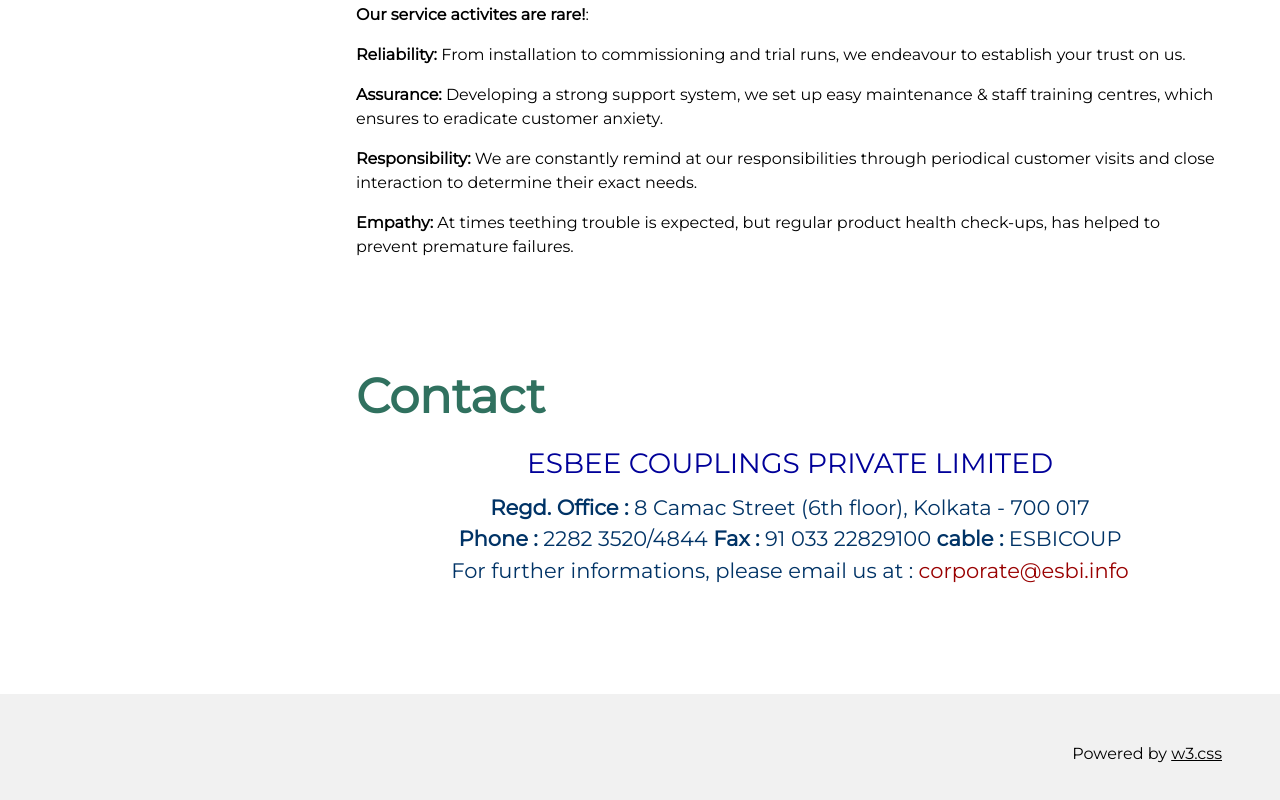
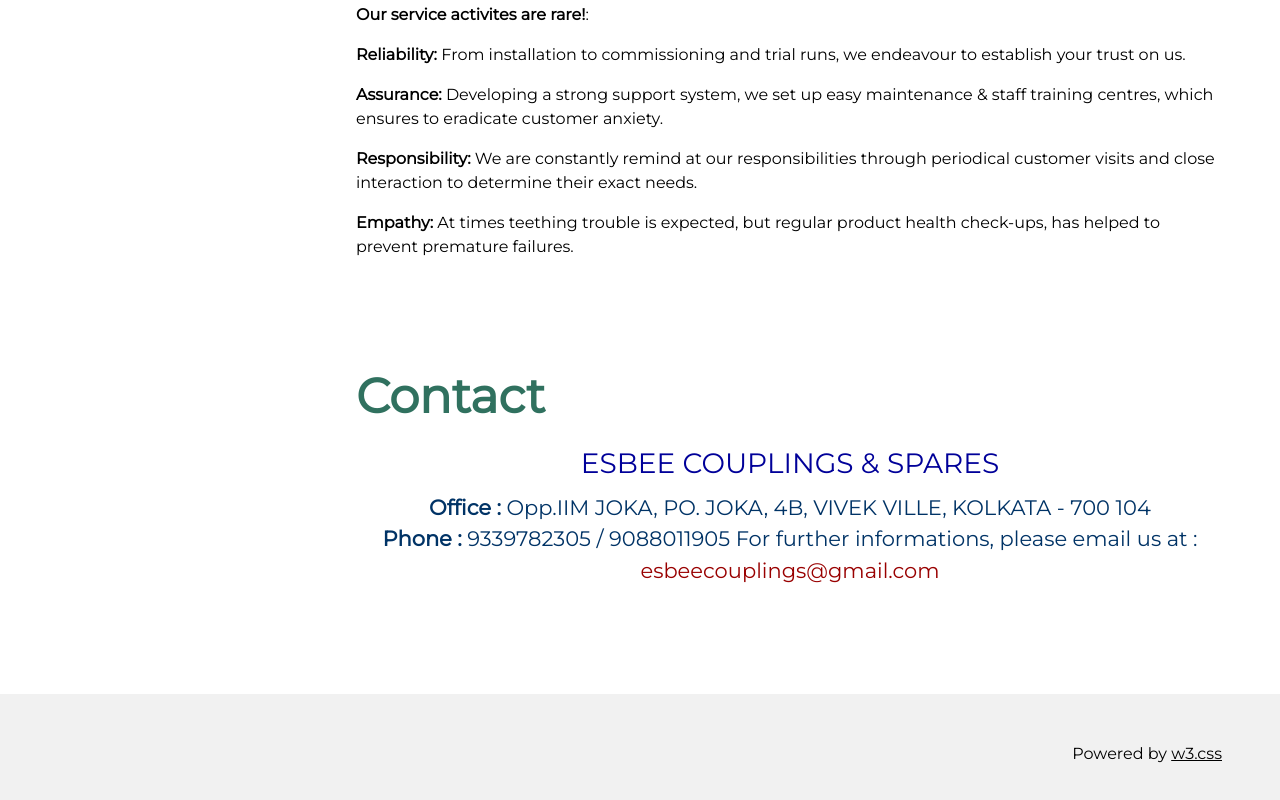
Before and after one commit to esbeecouplings/esbeecouplings.github.io, a plain HTML site: page index.html in a window 1280 px wide. Shown: the part 3666-4466 px from the top of the page. Drawn offline with nearby package versions, Linux system fonts and the light colour scheme.

Commit message:
Update index.html

```diff
--- a/index.html
+++ b/index.html
@@ -326,10 +326,10 @@ element.style {
     <h1 class="w3-xxxlarge w3-text-red"><b>Contact</b></h1>
     <!-- <hr style="width:50px;border:5px solid  #30715f" class="w3-round"> -->
 
-      <p class="bottompara-heading" style="letter-spacing:7;padding:0px;margin:0px;">ESBEE Couplings Private Limited</p>
-      <p class="bottompara-text" style="letter-spacing:1;padding:0px;margin:8px;"><b>Regd. Office :</b> 8 Camac Street (6th floor), Kolkata - 700 017<br>
-      <b>Phone :</b> 2282 3520/4844 <b>Fax :</b> 91 033 22829100 <b>cable :</b> ESBICOUP<br>
-      For further informations, please email us at : <span style="color:#990000;">corporate@esbi.info</span></p>
+      <p class="bottompara-heading" style="letter-spacing:7;padding:0px;margin:0px;">ESBEE Couplings & Spares </p>
+      <p class="bottompara-text" style="letter-spacing:1;padding:0px;margin:8px;"><b> Office :</b> Opp.IIM JOKA, PO. JOKA, 4B, VIVEK VILLE, KOLKATA - 700 104<br>
+      <b>Phone :</b> 9339782305 / 9088011905
+      For further informations, please email us at : <span style="color:#990000;">esbeecouplings@gmail.com</span></p>
       <br>
 
   </div>
```
